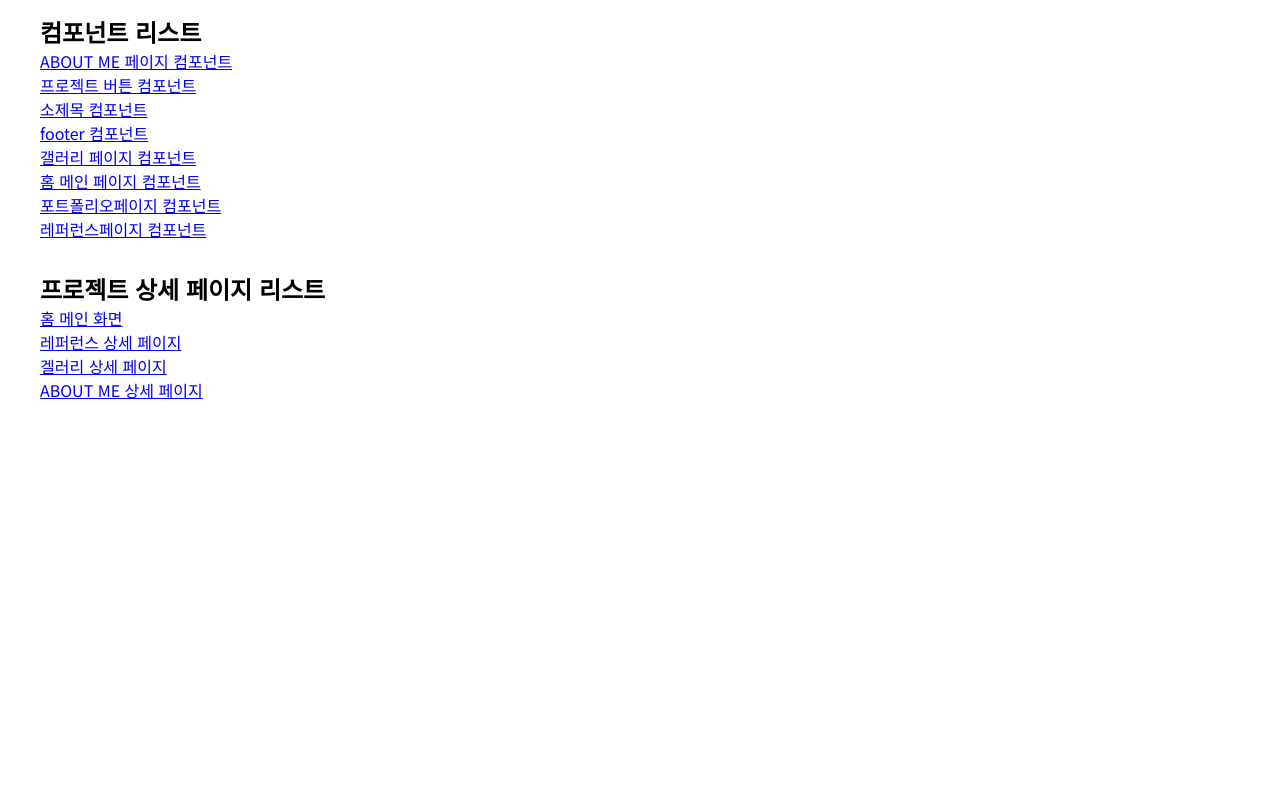
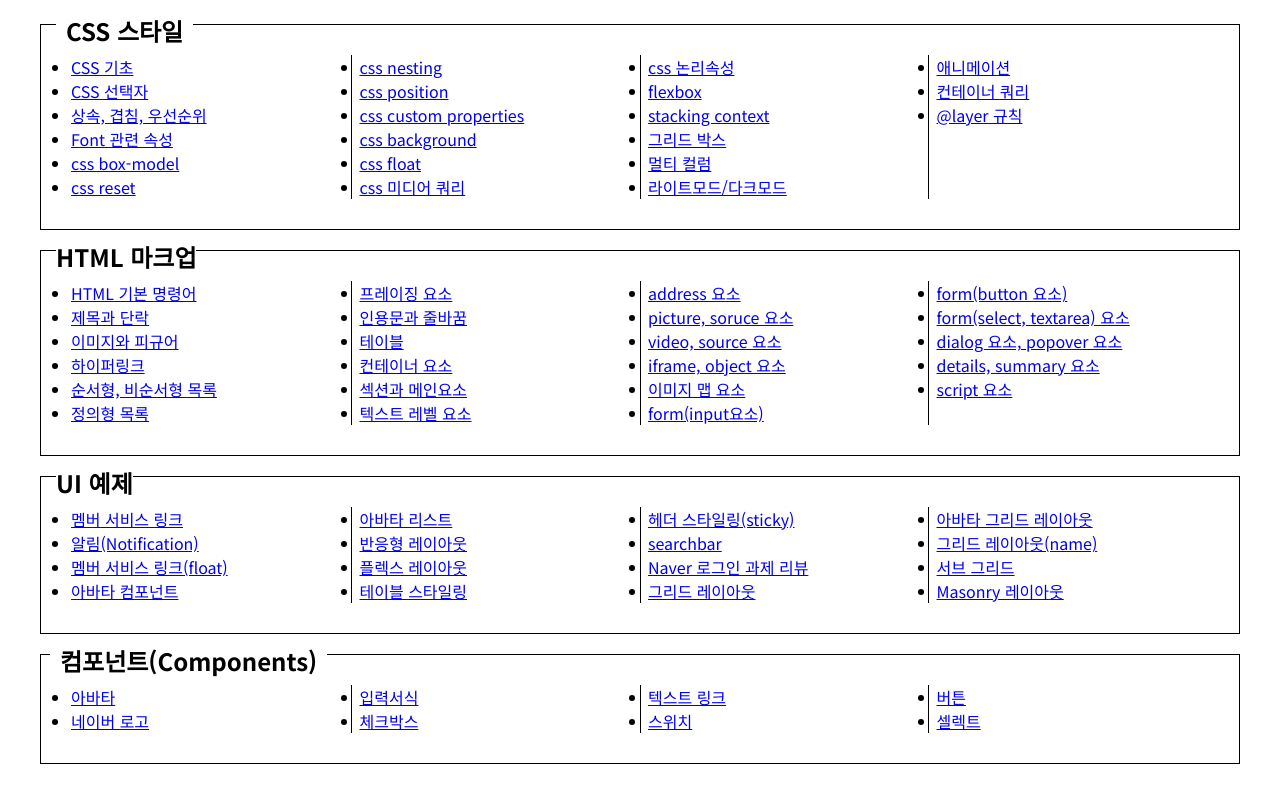
Before and after one commit to FRONTENDBOOTCAMP-13th/coding-best, a website built with Vite: page index.html in a window 1280 px wide. Shown: the part 102-906 px from the top of the page. Before the commit the page ends 800 px from the top, so only its background shows below. Built offline with nearby package versions, Linux system fonts and the light colour scheme; a web font is replaced by a local one.

Commit message:
refactor: 페이지 스타일링(진행중)

```diff
--- /dev/null
+++ b/index.css
@@ -0,0 +1,107 @@
+body {
+  margin-bottom: 30px;
+  padding: 20px;
+
+  h1 {
+    padding-bottom: 40px;
+  }
+}
+
+.css-style-list {
+  display: grid;
+  position: relative;
+  align-items: start;
+  border: 1px solid black;
+  padding: 20px;
+  margin-bottom: 20px;
+
+  ul {
+    columns: 4;
+    margin: 10px;
+    column-rule: 1px solid black;
+  }
+
+  h2 {
+    position: absolute;
+    top: -12px;
+    left: 15px;
+    padding: 0 10px;
+    font-size: 1.5em;
+    font-weight: bold;
+    background: white;
+  }
+}
+
+.html-markup-list {
+  display: grid;
+  position: relative;
+  align-items: start;
+  border: 1px solid black;
+  padding: 20px;
+  margin-bottom: 20px;
+
+  ul {
+    columns: 4 auto;
+    margin: 10px;
+    column-rule: 1px solid black;
+  }
+
+  h2 {
+    position: absolute;
+    top: -12px;
+    left: 15px;
+    padding: 0, 10px;
+    font-size: 1.5em;
+    font-weight: bold;
+    background: white;
+  }
+}
+
+.ui-test-list {
+  display: grid;
+  align-items: start;
+  position: relative;
+  border: 1px solid black;
+  padding: 20px;
+  margin-bottom: 20px;
+
+  ul {
+    columns: 4;
+    column-rule: 1px solid black;
+    margin: 10px;
+  }
+
+  h2 {
+    position: absolute;
+    left: 15px;
+    top: -12px;
+    padding: 0, 10px;
+    font-size: 1.5em;
+    font-weight: bold;
+    background: white;
+  }
+}
+
+.components-list {
+  display: grid;
+  position: relative;
+  align-content: start;
+  border: 1px solid black;
+  padding: 20px;
+  margin-top: 20px;
+
+  ul {
+    columns: 4;
+    column-rule: 1px solid black;
+    margin: 10px;
+  }
+
+  h2 {
+    position: absolute;
+    top: -12px;
+    left: 9px;
+    padding: 0 10px;
+    font-size: 1.5em;
+    background: white;
+  }
+}
--- a/index.html
+++ b/index.html
@@ -3,7 +3,7 @@
   <head>
     <meta charset="UTF-8" />
     <meta name="viewport" content="width=device-width, initial-scale=1" />
-    <title>UI 프로젝트 - CSS</title>
+    <title>UI 프로젝트</title>
     <link rel="icon" href="/vite.svg" />
     <link rel="preload" as="font" href="/font/woff2/PretendardVariable.woff2" crossorigin="anonymous" />
     <link rel="stylesheet" as="style" href="/font/pretendardvariable.css" />
@@ -11,27 +11,111 @@
     <script type="module" src="/src/main.js"></script>
   </head>
   <body>
-    <h1>Vite + Tailwindcss</h1>
-    <div class="components">
-      <h2 class="components-title">컴포넌트 리스트</h2>
-      <ul class="component-list">
-        <li><a href="/src/components/aboutme/aboutme-component.html">ABOUT ME 페이지 컴포넌트</a></li>
-        <li><a href="/src/components/button/button-component.html">프로젝트 버튼 컴포넌트</a></li>
-        <li><a href="/src/components/subtitle/subtitle-component.html">소제목 컴포넌트</a></li>
-        <li><a href="/src/components/footer/footer.html">footer 컴포넌트</a></li>
-        <li><a href="/src/components/gallery/gallery-component.html">갤러리 페이지 컴포넌트</a></li>
-        <li><a href="/src/components/home/home.html">홈 메인 페이지 컴포넌트</a></li>
-        <li><a href="/src/components/portfolio/portfolio-component.html">포트폴리오페이지 컴포넌트</a></li>
-        <li><a href="/src/components/references/references-component.html">레퍼런스페이지 컴포넌트</a></li>
+    <h1>Project: In My WEB ARCHIVE</h1>
+    <div class="css-style-list">
+      <h2>CSS 스타일</h2>
+      <ul>
+        <li><a href="/src/css/01-css-basic.html">CSS 기초</a></li>
+        <li><a href="/src/css/02-selector.html">CSS 선택자</a></li>
+        <li><a href="/src/css/03-specificity.html">상속, 겹침, 우선순위</a></li>
+        <li><a href="/src/css/04-typography.html">Font 관련 속성</a></li>
+        <li><a href="/src/css/05-box-model.html">css box-model</a></li>
+        <li><a href="/src/css/06-reset.html">css reset</a></li>
+        <li><a href="/src/css/07-nesting.html">css nesting</a></li>
+        <li><a href="/src/css/08-position.html">css position</a></li>
+        <li>
+          <a href="/src/css/09-custom-proterties.html">css custom properties</a>
+        </li>
+        <li><a href="/src/css/10-background.html">css background</a></li>
+        <li><a href="/src/css/11-float.html">css float</a></li>
+        <li><a href="/src/css/12-media-query.html">css 미디어 쿼리</a></li>
+        <li><a href="/src/css/13-logical-properties.html">css 논리속성</a></li>
+        <li><a href="/src/css/14-flexbox.html">flexbox</a></li>
+        <li><a href="/src/css/15-stacking-context.html">stacking context</a></li>
+        <li><a href="/src/css/16-gridbox.html">그리드 박스</a></li>
+        <li><a href="/src/css/17-multi-column.html">멀티 컬럼</a></li>
+        <li><a href="/src/css/18-light-dark.html">라이트모드/다크모드</a></li>
+        <li><a href="/src/css/19-animation.html">애니메이션</a></li>
+        <li><a href="/src/css/20-container-query.html">컨테이너 쿼리</a></li>
+        <li><a href="/src/css/21-layer.html">@layer 규칙</a></li>
       </ul>
     </div>
-    <div class="project-pages">
-      <h2 class="project-title">프로젝트 상세 페이지 리스트</h2>
-      <ul class="page-list">
-        <li><a href="/src/pages/home/home.html">홈 메인 화면</a></li>
-        <li><a href="/src/pages/References/references.html">레퍼런스 상세 페이지</a></li>
-        <li><a href="/src/pages/gallery/gallery.html">겔러리 상세 페이지</a></li>
-        <li><a href="/src/pages/about-detail/about-detail.html">ABOUT ME 상세 페이지</a></li>
+    <div class="html-markup-list">
+      <h2>HTML 마크업</h2>
+      <ul>
+        <li>
+          <a href="/src/html/01-basic-structure.html">HTML 기본 명령어</a>
+        </li>
+        <li><a href="/src/html/02-heading-paragraph.html">제목과 단락</a></li>
+        <li><a href="/src/html/03-image-figure.html">이미지와 피규어</a></li>
+        <li><a href="/src/html/04-anchor.html">하이퍼링크</a></li>
+        <li>
+          <a href="/src/html/05-unordered-ordered-list.html">순서형, 비순서형 목록</a>
+        </li>
+        <li><a href="/src/html/06-definition-list.html">정의형 목록</a></li>
+        <li><a href="/src/html/07-phrasing-element.html">프레이징 요소</a></li>
+        <li><a href="/src/html/08-blockquote-br.html">인용문과 줄바꿈</a></li>
+        <li><a href="/src/html/09-table.html">테이블</a></li>
+        <li><a href="/src/html/10-container-element.html">컨테이너 요소</a></li>
+        <li><a href="/src/html/11-section-main.html">섹션과 메인요소</a></li>
+        <li>
+          <a href="/src/html/12-text-level-element.html">텍스트 레벨 요소</a>
+        </li>
+        <li><a href="/src/html/13-address.html">address 요소</a></li>
+        <li>
+          <a href="/src/html/14-picture-source.html">picture, soruce 요소</a>
+        </li>
+        <li><a href="/src/html/15-video-track.html">video, source 요소</a></li>
+        <li>
+          <a href="/src/html/16-iframe-object.html">iframe, object 요소</a>
+        </li>
+        <li><a href="/src/html/17-map-area.html">이미지 맵 요소</a></li>
+        <li><a href="/src/html/18-form-input.html">form(input요소)</a></li>
+        <li><a href="/src/html/19-form-button.html">form(button 요소)</a></li>
+        <li>
+          <a href="/src/html/20-form-select-textarea.html">form(select, textarea) 요소</a>
+        </li>
+        <li>
+          <a href="/src/html/21-dialog-popover.html">dialog 요소, popover 요소</a>
+        </li>
+        <li>
+          <a href="/src/html/22-details-summary.html">details, summary 요소</a>
+        </li>
+        <li><a href="/src/html/23-script.html">script 요소</a></li>
+      </ul>
+    </div>
+    <div class="ui-test-list">
+      <h2>UI 예제</h2>
+      <ul>
+        <li><a href="/src/ui/01-member-service.html">멤버 서비스 링크</a></li>
+        <li><a href="/src/ui/02-notification.html">알림(Notification)</a></li>
+        <li><a href="/src/ui/01-member-service-float.html">멤버 서비스 링크(float)</a></li>
+        <li><a href="/src/ui/components/avatar/avatar.html">아바타 컴포넌트</a></li>
+        <li><a href="/src/ui/05-avatar-list.html">아바타 리스트</a></li>
+        <li><a href="/src/ui/06-responsive-layout.html">반응형 레이아웃</a></li>
+        <li><a href="/src/ui/07-flex-layout.html">플렉스 레이아웃</a></li>
+        <li><a href="/src/ui/08-table.html">테이블 스타일링</a></li>
+        <li><a href="/src/ui/09-sticky-header.html">헤더 스타일링(sticky)</a></li>
+        <li><a href="/src/ui/10-searchbar.html">searchbar</a></li>
+        <li><a href="/src/ui/11-login.html">Naver 로그인 과제 리뷰</a></li>
+        <li><a href="/src/ui/12-grid-layout.html">그리드 레이아웃</a></li>
+        <li><a href="/src/ui/13-avatar-grid.html">아바타 그리드 레이아웃</a></li>
+        <li><a href="/src/ui/14-grid-linename.html">그리드 레이아웃(name)</a></li>
+        <li><a href="/src/ui/15-subgrid.html">서브 그리드</a></li>
+        <li><a href="/src/ui/16-mansonry.html">Masonry 레이아웃</a></li>
+      </ul>
+    </div>
+    <div class="components-list">
+      <h2>컴포넌트(Components)</h2>
+      <ul>
+        <li><a href="/src/ui/components/avatar/avatar.html">아바타</a></li>
+        <li><a href="/src/ui/components/logo/logo.html">네이버 로고</a></li>
+        <li><a href="/src/ui/components/input/input.html">입력서식</a></li>
+        <li><a href="/src/ui/components/checkbox/checkbox.html">체크박스</a></li>
+        <li><a href="/src/ui/components/text-link/text-link.html">텍스트 링크</a></li>
+        <li><a href="/src/ui/components/switch/switch.html">스위치</a></li>
+        <li><a href="/src/ui/components/button/button.html">버튼</a></li>
+        <li><a href="/src/ui/components/select/select.html">셀렉트</a></li>
       </ul>
     </div>
   </body>
--- a/src/style.css
+++ b/src/style.css
@@ -9,6 +9,7 @@
 @import url(./pages/home/home.css);
 @import url(./pages/References/references.css);
 @import url(./pages/gallery/gallery.css);
+@import url(../index.css);
 body {
   font-family: var(--font-family);
   margin: 20px;
```
